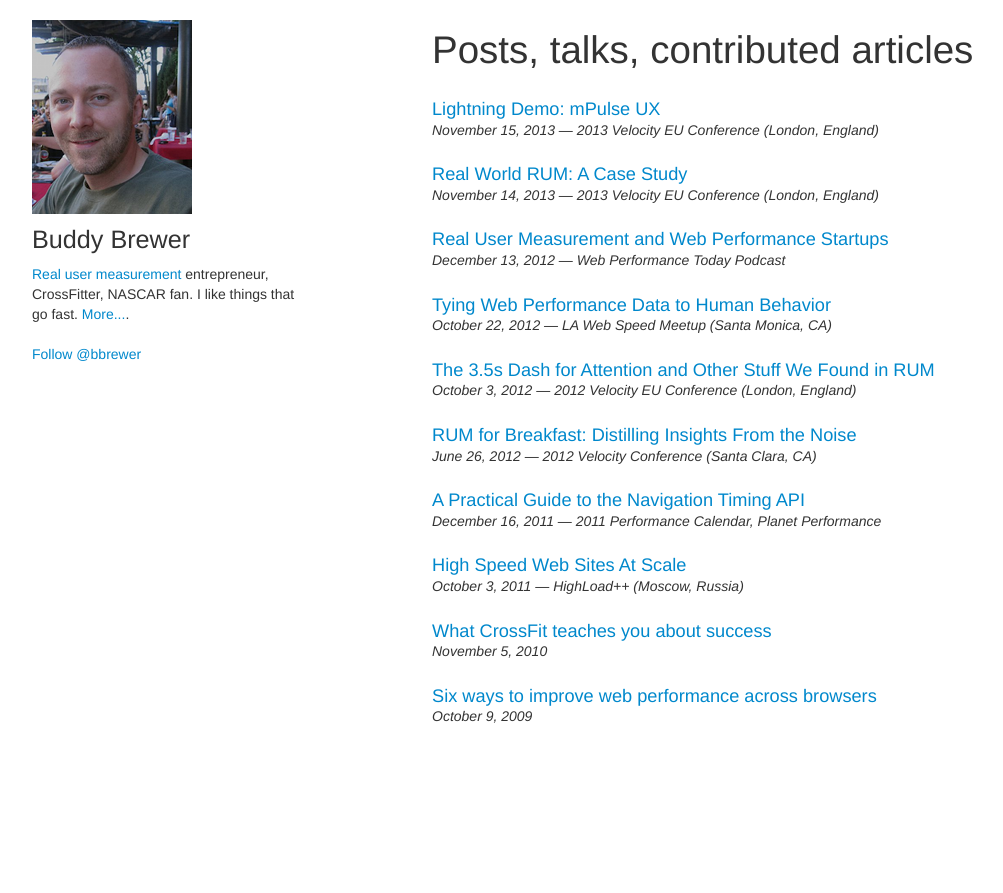
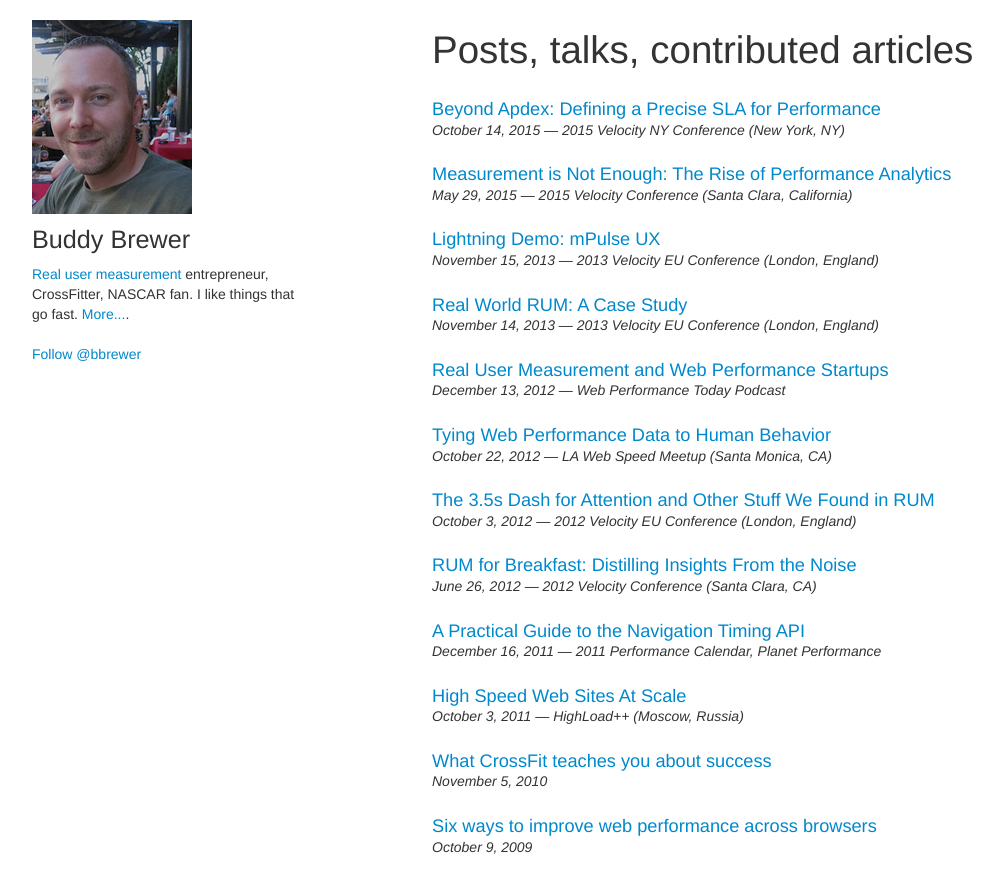
Before and after one commit to bbrewer/buddybrewer.com, a Jekyll site: the page built from index.html, in a window 1280 px wide. Shown: the top 893 px of the page, without its empty margins (23-1026 px from the left). Built offline with Jekyll 4.4.1, drawn with Linux system fonts in a browser that asks for light colours.

Commit message:
Add recent Velocity 2015 keynotes to home page.

```diff
--- a/index.html
+++ b/index.html
@@ -7,6 +7,20 @@ description: Web performance entrepreneur, CrossFitter, NASCAR fan. I like thing
 <h1>Posts, talks, contributed articles</h1>
 
 <div id="post-index">
+
+<p>
+  <a class="post-title" href="https://www.youtube.com/watch?v=jsAdZzKRDqc">
+    Beyond Apdex: Defining a Precise SLA for Performance
+  </a><br>
+  <em>October 14, 2015 &mdash; 2015 Velocity NY Conference (New York, NY)</em>
+</p>
+
+<p>
+  <a class="post-title" href="https://www.youtube.com/watch?v=JGVtTRPbZQg">
+    Measurement is Not Enough: The Rise of Performance Analytics
+  </a><br>
+  <em>May 29, 2015 &mdash; 2015 Velocity Conference (Santa Clara, California)</em>
+</p>
 
 <p>
   <a class="post-title" href="https://www.youtube.com/watch?v=OnB_u8ups-M">
```
